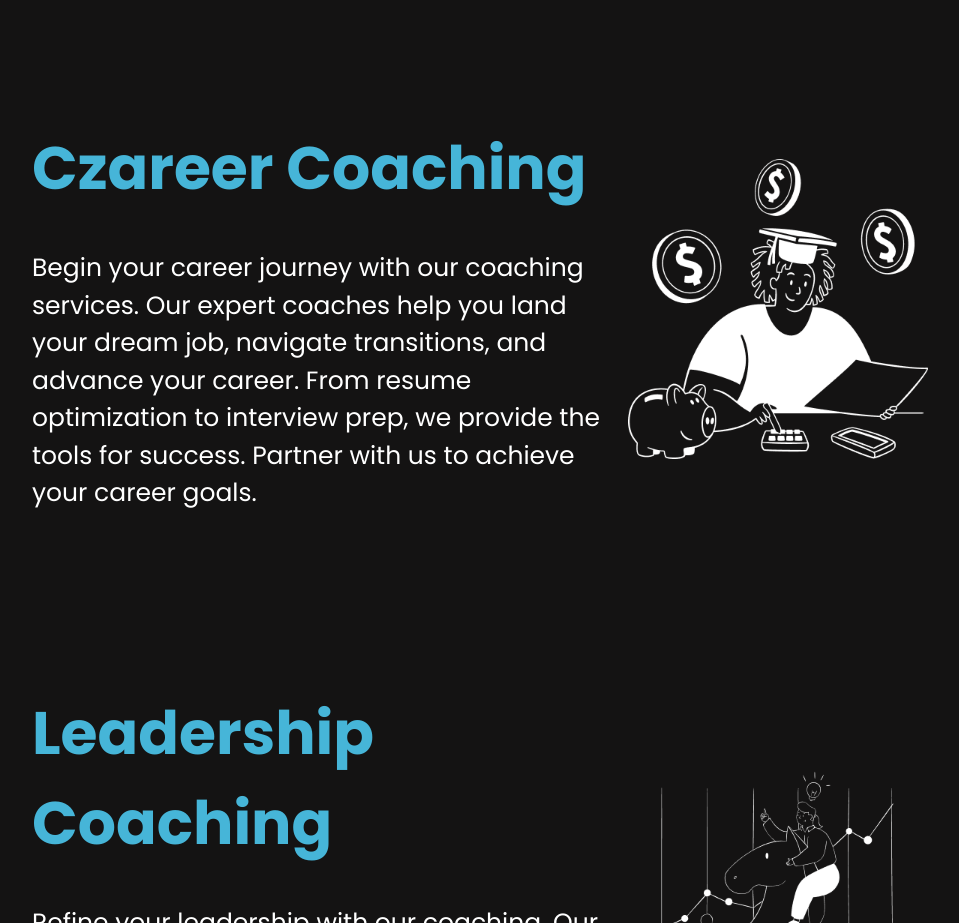
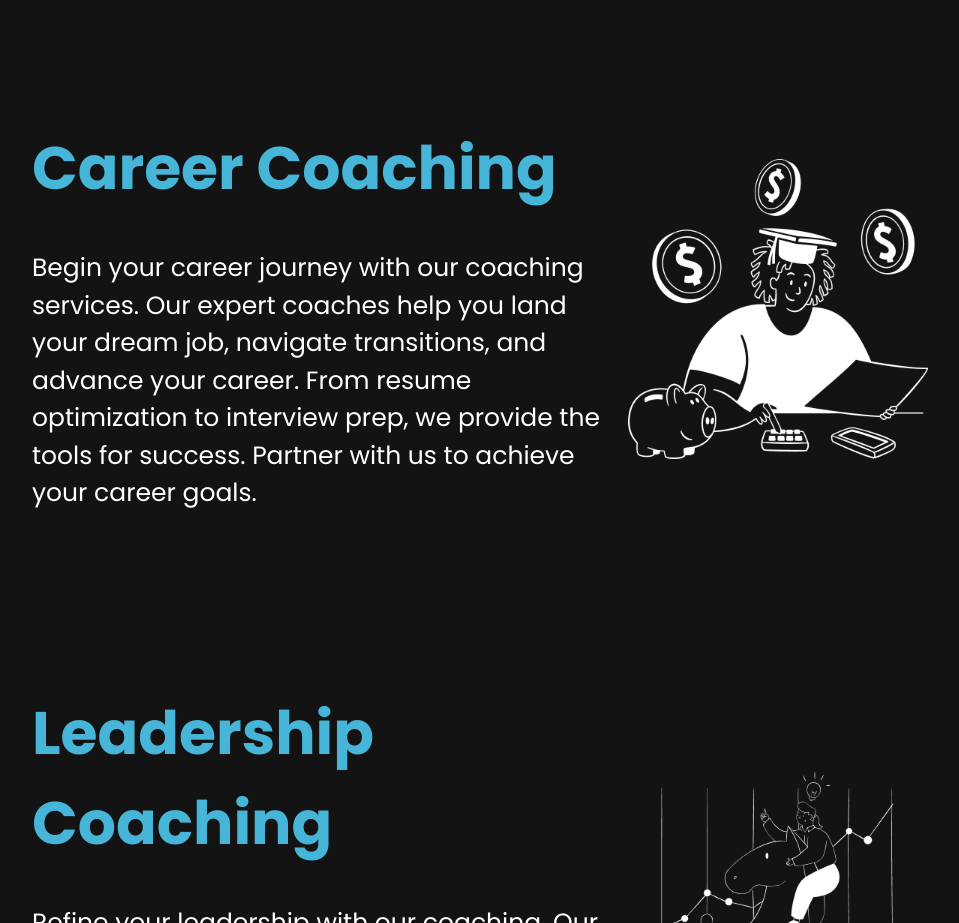
Before and after one commit to techTorch-solutions/careerstar, a React (Vite) app: page /services in a window 1280 px wide. Shown: the part 1560-2483 px from the top of the page, without its empty margins (160-1119 px from the left). Built offline with nearby package versions, Linux system fonts and the light colour scheme.

Commit message:
spell check

```diff
--- a/src/components/Services.jsx
+++ b/src/components/Services.jsx
@@ -64,7 +64,7 @@ export default function Services() {
       img: painter
     },
     {
-      title: 'Czareer Coaching',
+      title: 'Career Coaching',
       id: 'career',
       desc: 'Begin your career journey with our coaching services. Our expert coaches help you land your dream job, navigate transitions, and advance your career. From resume optimization to interview prep, we provide the tools for success. Partner with us to achieve your career goals.',
       img: scholar
```
